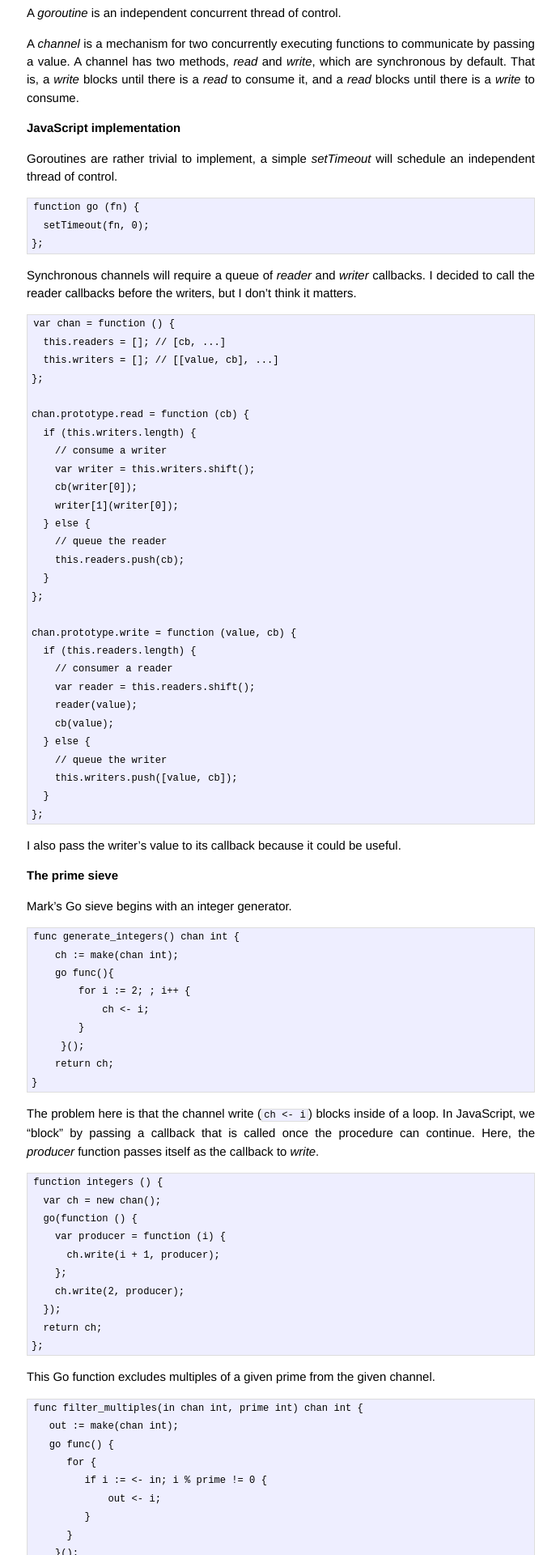
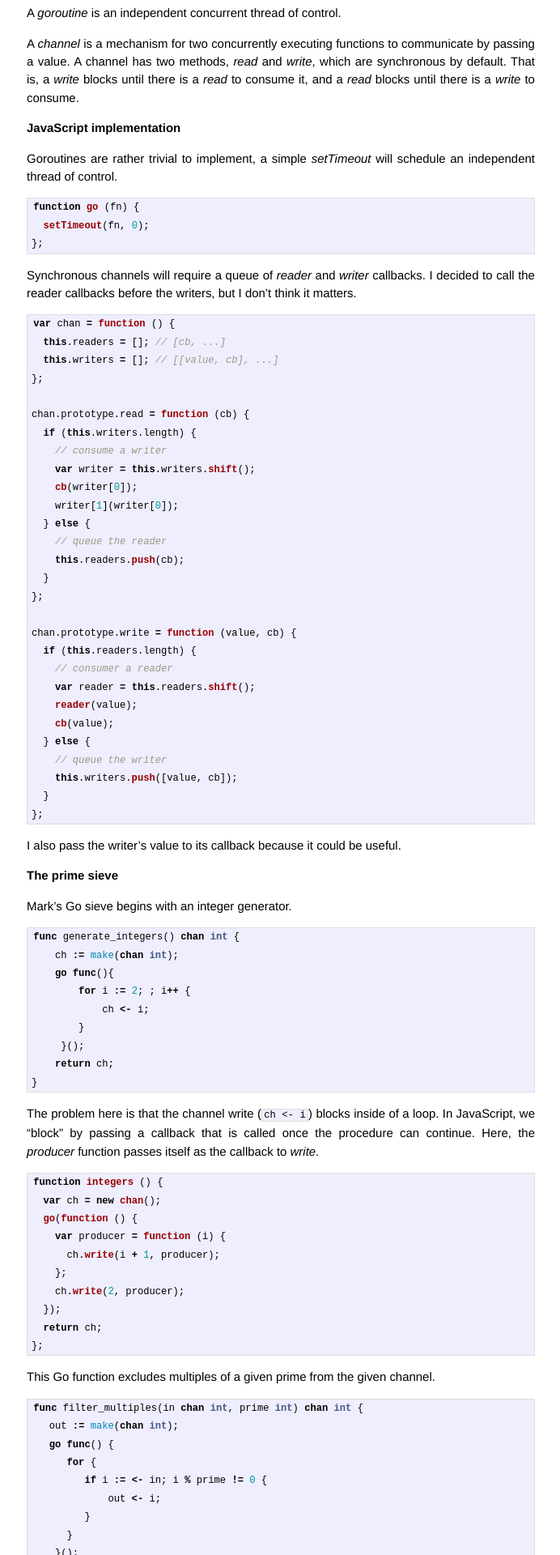
Before and after one commit to tantalor/tantalor.github.io, a Jekyll site: the page built from _posts/2011-10-10-go-flavored-javascript.markdown, in a window 1280 px wide. Shown: the part 595-2515 px from the top of the page at 81% size, without its empty margins (293-985 px from the left). Built offline with Jekyll 4.4.1, drawn with Linux system fonts in a browser that asks for light colours; Markdown is read by kramdown in place of the engine named in the settings; some of the changed text lies outside the part shown.

Commit message:
cleaned up recent posts

```diff
--- a/_posts/2011-10-10-go-flavored-javascript.markdown
+++ b/_posts/2011-10-10-go-flavored-javascript.markdown
@@ -43,11 +43,11 @@ A _channel_ is a mechanism for two concurrently executing functions to communica
 Goroutines are rather trivial to implement, a simple _setTimeout_ will schedule an independent thread of control.
 
 
-
->     function go (fn) {
->       setTimeout(fn, 0);
->     };
-
+{% highlight javascript %}
+function go (fn) {
+  setTimeout(fn, 0);
+};
+{% endhighlight %}
 
 
 
@@ -55,36 +55,36 @@ Goroutines are rather trivial to implement, a simple _setTimeout_ will schedule
 Synchronous channels will require a queue of _reader_ and _writer_ callbacks. I decided to call the reader callbacks before the writers, but I don't think it matters.
 
 
+{% highlight javascript %}
+var chan = function () {
+  this.readers = []; // [cb, ...]
+  this.writers = []; // [[value, cb], ...]
+};
 
->     var chan = function () {
->       this.readers = []; // [cb, ...]
->       this.writers = []; // [[value, cb], ...]
->     };
->
->     chan.prototype.read = function (cb) {
->       if (this.writers.length) {
->         // consume a writer
->         var writer = this.writers.shift();
->         cb(writer[0]);
->         writer[1](writer[0]);
->       } else {
->         // queue the reader
->         this.readers.push(cb);
->       }
->     };
->
->     chan.prototype.write = function (value, cb) {
->       if (this.readers.length) {
->         // consumer a reader
->         var reader = this.readers.shift();
->         reader(value);
->         cb(value);
->       } else {
->         // queue the writer
->         this.writers.push([value, cb]);
->       }
->     };
+chan.prototype.read = function (cb) {
+  if (this.writers.length) {
+    // consume a writer
+    var writer = this.writers.shift();
+    cb(writer[0]);
+    writer[1](writer[0]);
+  } else {
+    // queue the reader
+    this.readers.push(cb);
+  }
+};
 
+chan.prototype.write = function (value, cb) {
+  if (this.readers.length) {
+    // consumer a reader
+    var reader = this.readers.shift();
+    reader(value);
+    cb(value);
+  } else {
+    // queue the writer
+    this.writers.push([value, cb]);
+  }
+};
+{% endhighlight %}
 
 
 I also pass the writer's value to its callback because it could be useful.
@@ -98,16 +98,17 @@ I also pass the writer's value to its callback because it could be useful.
 Mark's Go sieve begins with an integer generator.
 
 
-
->     func generate_integers() chan int {
->         ch := make(chan int);
->         go func(){
->             for i := 2; ; i++ {
->                 ch <- i;
->             }
->          }();
->         return ch;
->     }
+{% highlight go %}
+func generate_integers() chan int {
+    ch := make(chan int);
+    go func(){
+        for i := 2; ; i++ {
+            ch <- i;
+        }
+     }();
+    return ch;
+}
+{% endhighlight %}
 
 
 
@@ -116,17 +117,18 @@ Mark's Go sieve begins with an integer generator.
 The problem here is that the channel write (`ch <- i`) blocks inside of a loop. In JavaScript, we "block" by passing a callback that is called once the procedure can continue. Here, the _producer_ function passes itself as the callback to _write_.
 
 
-
->     function integers () {
->       var ch = new chan();
->       go(function () {
->         var producer = function (i) {
->           ch.write(i + 1, producer);
->         };
->         ch.write(2, producer);
->       });
->       return ch;
->     };
+{% highlight javascript %}
+function integers () {
+  var ch = new chan();
+  go(function () {
+    var producer = function (i) {
+      ch.write(i + 1, producer);
+    };
+    ch.write(2, producer);
+  });
+  return ch;
+};
+{% endhighlight %}
 
 
 
@@ -135,19 +137,19 @@ The problem here is that the channel write (`ch <- i`) blocks inside of a loop.
 This Go function excludes multiples of a given prime from the given channel.
 
 
-
->     func filter_multiples(in chan int, prime int) chan int {
->        out := make(chan int);
->        go func() {
->           for {
->              if i := <- in; i % prime != 0 {
->                  out <- i;
->              }
->           }
->         }();
->        return out;
->     }
->
+{% highlight go %}
+func filter_multiples(in chan int, prime int) chan int {
+   out := make(chan int);
+   go func() {
+      for {
+         if i := <- in; i % prime != 0 {
+             out <- i;
+         }
+      }
+    }();
+   return out;
+}
+{% endhighlight %}
 
 
 
@@ -156,24 +158,24 @@ This Go function excludes multiples of a given prime from the given channel.
 We can rewrite this with another recursive callback, but this time we only have to block when we do a write.
 
 
-
->     function filter_multiples (ch, prime) {
->       var out = new chan();
->       go(function () {
->           var consumer = function (i) {
->             if (i % prime != 0) {
->               out.write(i, function () {
->                 ch.read(consumer);
->               });
->             } else {
->               ch.read(consumer);
->             }
->           }
->           ch.read(consumer);
->       });
->       return out;
->     };
->
+{% highlight javascript %}
+function filter_multiples (ch, prime) {
+  var out = new chan();
+  go(function () {
+      var consumer = function (i) {
+        if (i % prime != 0) {
+          out.write(i, function () {
+            ch.read(consumer);
+          });
+        } else {
+          ch.read(consumer);
+        }
+      }
+      ch.read(consumer);
+  });
+  return out;
+};
+{% endhighlight %}
 
 
 
@@ -182,19 +184,20 @@ We can rewrite this with another recursive callback, but this time we only have
 The sieve in Go will chain a series of channels to exclude multiples of all the primes we have seen.
 
 
-
->     func sieve() chan int {
->        out := make(chan int);
->        go func() {
->           ch := generate_integers();
->           for {
->     	     prime := <- ch;
->     	     out <- prime;
->     	     ch = filter_multiples(ch, prime);
->           }
->        }();
->        return out;
->     }
+{% highlight go %}
+func sieve() chan int {
+   out := make(chan int);
+   go func() {
+      ch := generate_integers();
+      for {
+	     prime := <- ch;
+	     out <- prime;
+	     ch = filter_multiples(ch, prime);
+      }
+   }();
+   return out;
+}
+{% endhighlight %}
 
 
 
@@ -204,22 +207,24 @@ We achieve the same in JavaScript with another recursive callback.
 
 
 
->     function sieve () {
->        var out = new chan();
->        go(function () {
->           var ch = integers();
->           function iteration () {
->             ch.read(function (prime) {
->               out.write(prime, function () {
->                 ch = filter_multiples(ch, prime);
->                 iteration();
->               });
->             });
->           };
->           iteration();
->        });
->        return out;
->     };
+{% highlight javascript %}
+function sieve () {
+   var out = new chan();
+   go(function () {
+      var ch = integers();
+      function iteration () {
+        ch.read(function (prime) {
+          out.write(prime, function () {
+            ch = filter_multiples(ch, prime);
+            iteration();
+          });
+        });
+      };
+      iteration();
+   });
+   return out;
+};
+{% endhighlight %}
 
 
 
@@ -228,13 +233,14 @@ We achieve the same in JavaScript with another recursive callback.
 Mark's program simply reads from the sieve channel and prints out each prime number.
 
 
-
->     func main() {
->       primes := sieve();
->       for {
->         fmt.Println(<-primes);
->       }
->     }
+{% highlight go %}
+func main() {
+  primes := sieve();
+  for {
+    fmt.Println(<-primes);
+  }
+}
+{% endhighlight %}
 
 
 
@@ -244,18 +250,20 @@ Mine uses another recursive callback to do the same.
 
 
 
->     function main () {
->       var primes = sieve();
->       function iteration() {
->         primes.read(function (i) {
->           sys.puts(i);
->           iteration();
->         });
->       };
->       iteration();
->     }
->
->     main();
+{% highlight javascript %}
+function main () {
+  var primes = sieve();
+  function iteration() {
+    primes.read(function (i) {
+      sys.puts(i);
+      iteration();
+    });
+  };
+  iteration();
+}
+
+main();
+{% endhighlight %}
 
 
 
--- a/css/main.css
+++ b/css/main.css
@@ -139,6 +139,11 @@ ul.posts span {
   word-wrap: break-word;
 }
 
+.post blockquote {
+  border-left: solid 2px #888;
+  padding-left: 1em;
+}
+
 /* terminal */
 .post pre.terminal {
   border: 1px solid #000;
```
Also changed, not shown: _posts/2010-12-01-deploying-javascript-modules.markdown (+68 -52 lines), _posts/2010-12-20-javascript-shebangs.markdown (+16 -10 lines), _posts/2011-10-03-uri-escaping-javascript-bookmarklets-in-chrome.markdown (+15 -59 lines).
